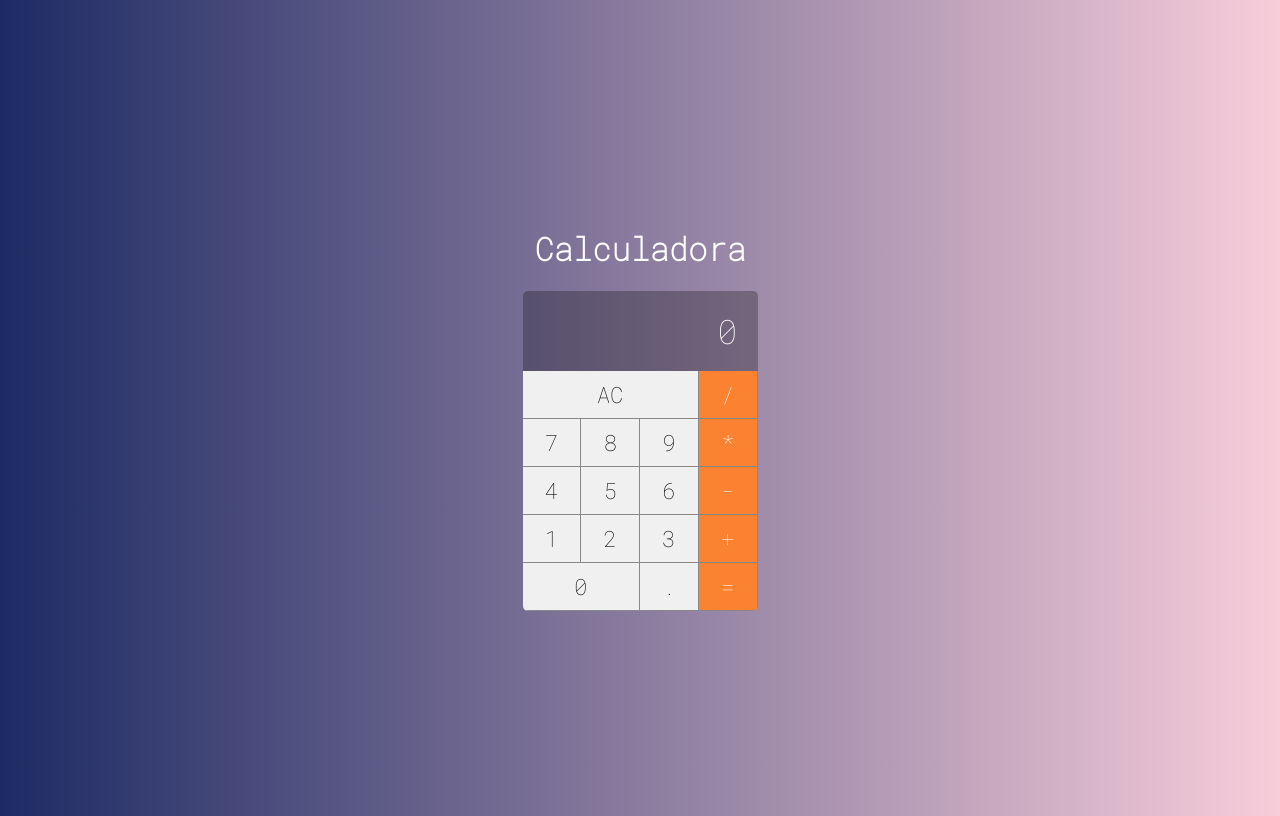
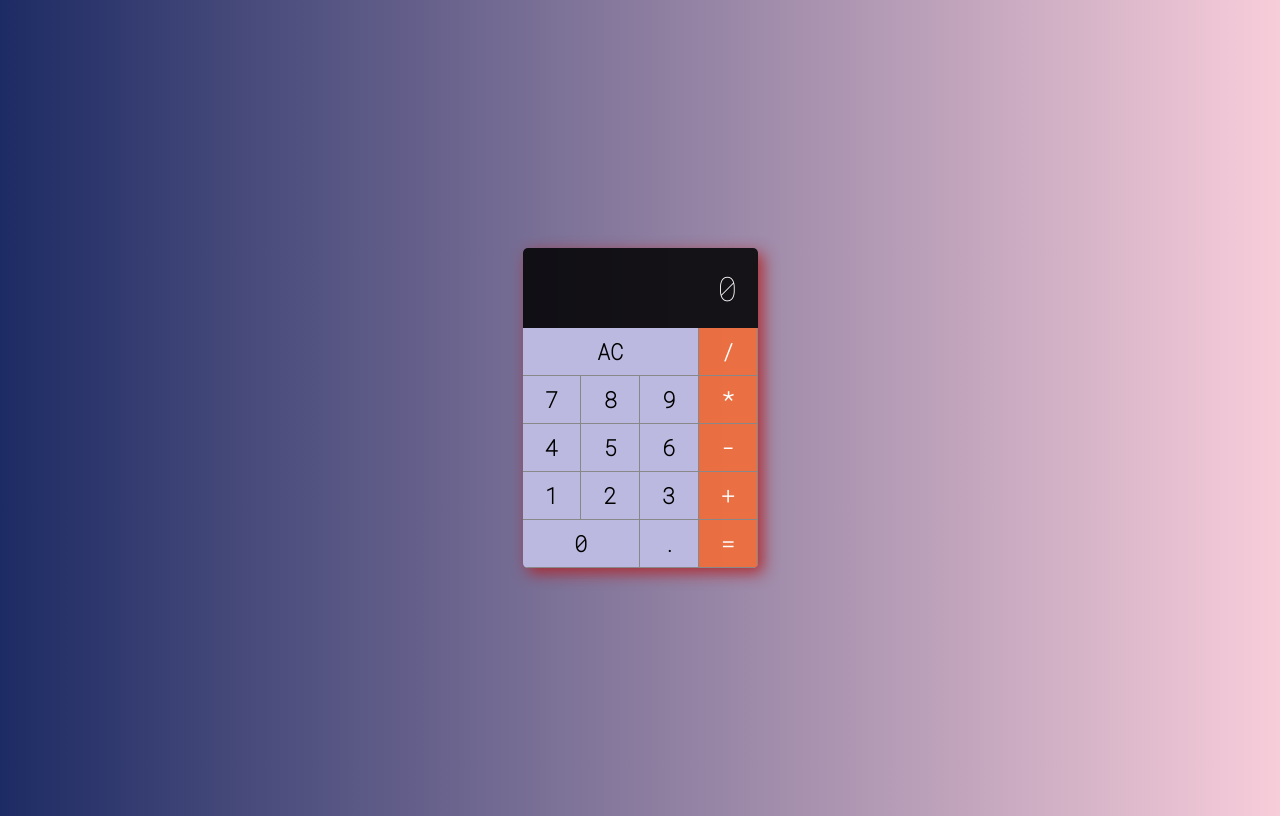
Before and after one commit to paulo-hst/Calculadora, a React (Create React App) app: page / in a window 1280 px wide. Built offline with nearby package versions, Linux system fonts and the light colour scheme.

Commit message:
finalizando logica e leves alterações no estilo

```diff
--- a/src/components/Button.css
+++ b/src/components/Button.css
@@ -1,10 +1,11 @@
 :root{
-    --bg-button: #f0f0f0;
+    --bg-button: #bbb9df;
     --border-button: solid 1px #888;
 }
 
 .button{
     font-size: 1.4em;
+    font-weight: bolder;
     background-color: var(--bg-button);
     border: none;
     border-right: var(--border-button);
@@ -25,7 +26,7 @@
 }
 
 .button.operation{
-    background-color: #fa8231;
+    background-color: rgba(243, 108, 55, 0.897);
     color: #FFF;
 }
 
--- a/src/components/Display.css
+++ b/src/components/Display.css
@@ -1,6 +1,6 @@
 .display{
     grid-column: span 4;
-    background-color: #0004;
+    background-color: rgba(0, 0, 0, 0.863);
 
     display: flex;
     justify-content: flex-end;
--- a/src/index.js
+++ b/src/index.js
@@ -6,7 +6,6 @@ import reportWebVitals from './reportWebVitals';
 
 ReactDOM.render(
   <React.StrictMode>
-    <h1>Calculadora</h1>
     <Calculator />
   </React.StrictMode>,
   document.getElementById('root')
--- a/src/main/Calculator.css
+++ b/src/main/Calculator.css
@@ -8,4 +8,6 @@
     grid-template-columns: repeat(4, 25%);
     grid-template-rows: 1fr 48px 48px 48px 48px 48px; /* fr: fragmento */
 
+    box-shadow: 5px 5px 15px rgba(180, 26, 26, 0.822);
+
 }
--- a/src/main/Calculator.jsx
+++ b/src/main/Calculator.jsx
@@ -29,7 +29,34 @@ export default class Calculator extends Component{
     }
 
     setOperation(operation){
-        console.log(operation)
+        if(this.state.current === 0){
+            // altera os valores do estado state quando for o segundo valor da opreação
+            this.setState({ operation, clearDisplay: true, current: 1 })
+        }else{
+            const equals = operation === '='
+            const currentOperation = this.state.operation
+
+            const values = { ...this.state.values }
+
+            try{
+                // calculo realizado pelo app
+                values[0] = eval(`${values[0]} ${currentOperation} ${values[1]}`)
+
+            } catch(erro){
+                values[0] = this.state.values
+            }
+
+            values[1] = 0
+
+            // exibir resultado do calculo
+            this.setState({
+                displayValue: values[0],
+                operation: equals ? null : operation,
+                current: equals ? 0 : 1,
+                clearDisplay: !equals,
+                values
+            })
+        }
     }
 
     addDigit(n){
@@ -49,13 +76,11 @@ export default class Calculator extends Component{
             const values = [ ...this.state.values ] // clonado o conteúdo do state para a constante values
             values[i] = newValue // alteração do valor atual do values (pode ser índice 0 ou 1)
             this.setState({ values }) // retornou para o state os valores alterados
-            console.log(values)
         }
 
     }
 
     render(){
-
         return(
             <div className="calculator">
                 <Display value={this.state.displayValue} />
```
Also changed, not shown: 1 other file (tests, documents, lock files or other folders).
